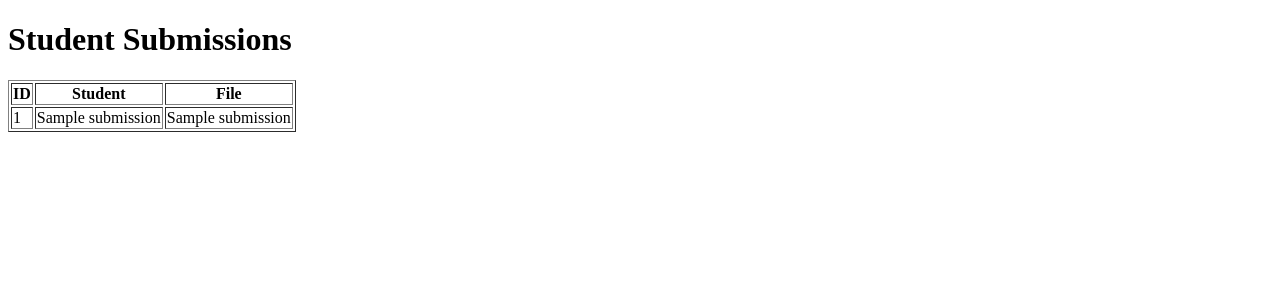
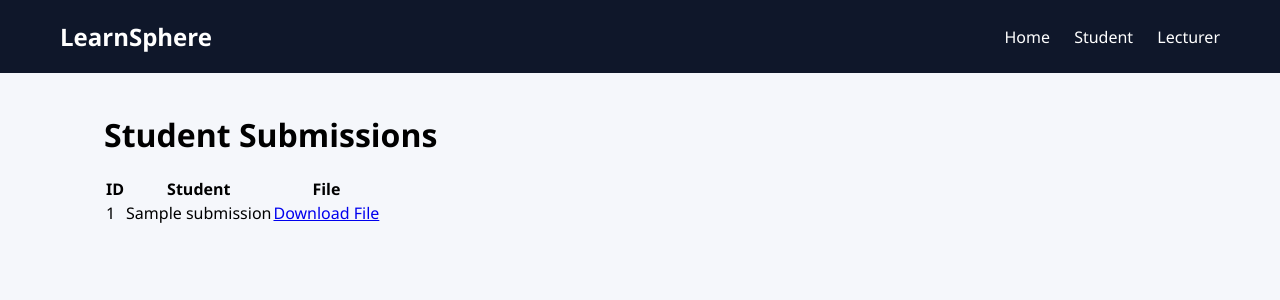
Before and after one commit to dennisfebrian001-cmd/E-Learning-Cloud-Platform, a Flask app: template templates/submissions.html in a window 1280 px wide. Shown: the top 300 px of the page. Run offline with Flask 3, Linux system fonts and the light colour scheme; the template is opened without the code that fills it: most values are stand-ins (such as "Sample title", 1, 10 or a date in 2020).

Commit message:
Move submissions to S3

```diff
--- a/app.py
+++ b/app.py
@@ -214,13 +214,19 @@ def submit_assignment():
 
         file = request.files["file"]
 
-        filename = file.filename
+        bucket_name = "dennisfebrian-project-bucket-2026"
 
-        file.save(
-            os.path.join(
-                app.config["UPLOAD_FOLDER"],
-                filename
-            )
+        s3 = boto3.client("s3")
+
+        s3.upload_fileobj(
+            file,
+            bucket_name,
+            file.filename
+        )
+
+        file_url = (
+            f"https://{bucket_name}.s3.ap-southeast-1.amazonaws.com/"
+            f"{file.filename}"
         )
 
         conn = get_connection()
@@ -233,8 +239,13 @@ def submit_assignment():
             (assignment_id,student_name,file_url)
             VALUES(%s,%s,%s)
             """,
-            (1, student, filename)
+            (1, student, file_url)
         )
+
+        conn.commit()
+        conn.close()
+
+        return redirect("/student")
 
         conn.commit()
 
--- a/templates/submissions.html
+++ b/templates/submissions.html
@@ -2,12 +2,34 @@
 <html>
 <head>
     <title>Submissions</title>
+
+    <link rel="stylesheet"
+          href="{{ url_for('static',
+          filename='css/style.css') }}">
 </head>
+
 <body>
+
+<nav class="navbar">
+
+    <div class="logo">
+        LearnSphere
+    </div>
+
+    <div>
+        <a href="/">Home</a>
+        <a href="/student">Student</a>
+        <a href="/lecturer">Lecturer</a>
+    </div>
+
+</nav>
+
+<div class="container">
 
 <h1>Student Submissions</h1>
 
-<table border="1">
+<table class="table">
+
 <tr>
     <th>ID</th>
     <th>Student</th>
@@ -15,14 +37,26 @@
 </tr>
 
 {% for s in submissions %}
+
 <tr>
+
     <td>{{ s[0] }}</td>
+
     <td>{{ s[2] }}</td>
-    <td>{{ s[3] }}</td>
+
+    <td>
+        <a href="{{ s[3] }}" target="_blank">
+            Download File
+        </a>
+    </td>
+
 </tr>
+
 {% endfor %}
 
 </table>
 
+</div>
+
 </body>
 </html>
```
